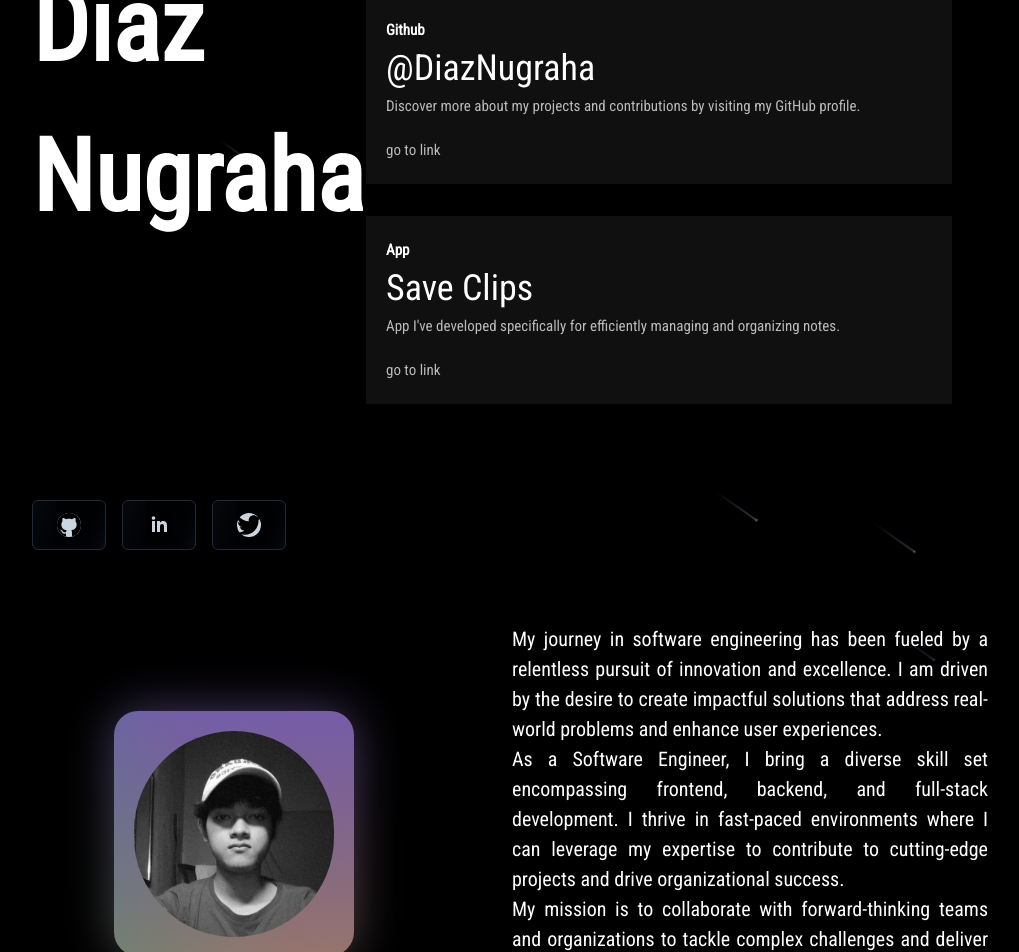
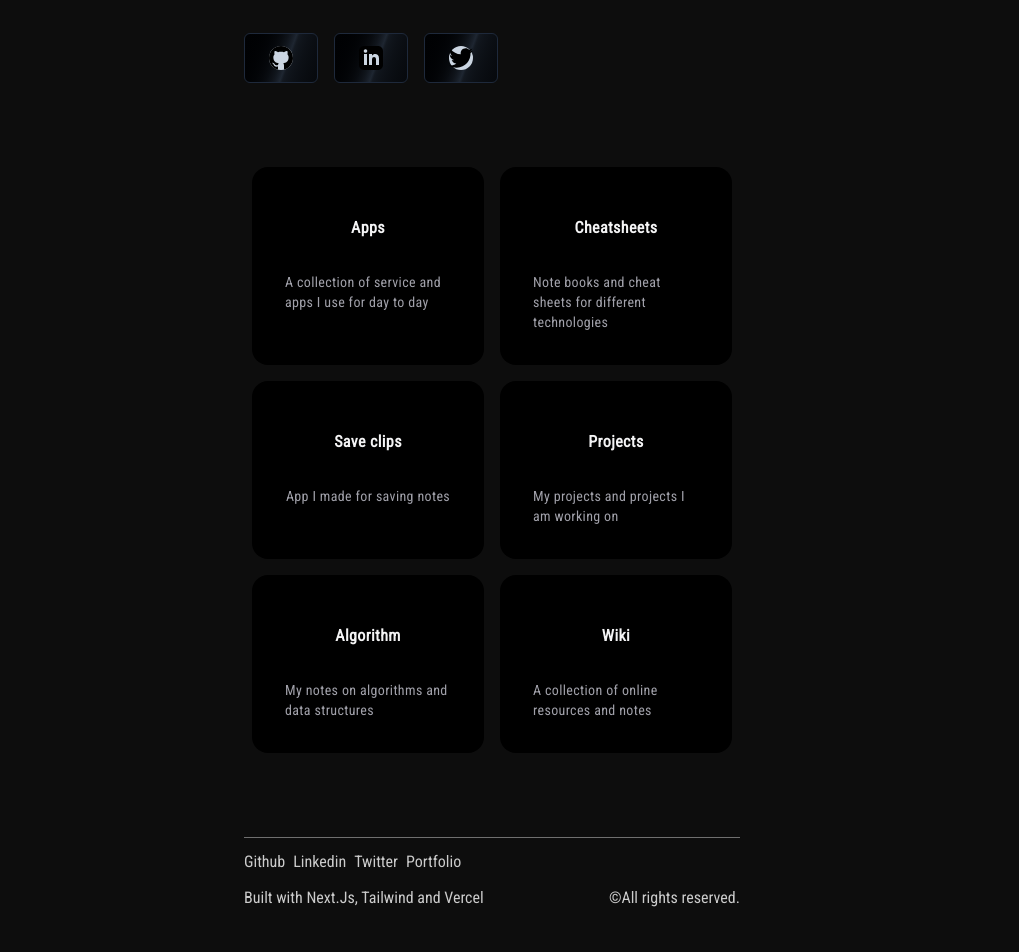
Before and after one commit to DiazNugraha/portofolio, a Next.js app: page / in a window 1280 px wide. Shown: the part 320-1272 px from the top of the page, without its empty margins (148-1167 px from the left). Built offline with nearby package versions, Linux system fonts and the light colour scheme.

Commit message:
restructure

```diff
--- a/src/components/home/index.tsx
+++ b/src/components/home/index.tsx
@@ -1,19 +1,137 @@
-import { Meteors } from "../ui/meteors";
-import Banner from "./banner";
-import Experience from "./experience";
-import Information from "./information";
-import Profile from "./profile";
+import Image from "next/image";
+import { BackgroundGradient } from "../ui/background-gradient";
+import CardShimmer from "../ui/card-shimmer";
+import { HoverEffect } from "../ui/card-hover-effect";
+import GithubIcon from "../ui/icons/github-icon";
+import LinkedinIcon from "../ui/icons/linkedin-icon";
+import TwitterIcon from "../ui/icons/twitter-icon";
 
 export default function HomePage() {
+  const items: {
+    title: string;
+    description: string;
+    link?: string;
+    img?: string;
+  }[] = [
+    {
+      title: "Apps",
+      description: "A collection of service and apps I use for day to day",
+      link: "/apps",
+      img: "",
+    },
+    {
+      title: "Cheatsheets",
+      description: "Note books and cheat sheets for different technologies",
+      link: "/apps",
+      img: "",
+    },
+    {
+      title: "Save clips",
+      description: "App I made for saving notes",
+      link: "/apps",
+      img: "",
+    },
+    {
+      title: "Projects",
+      description: "My projects and projects I am working on",
+      link: "/apps",
+      img: "",
+    },
+    {
+      title: "Algorithm",
+      description: "My notes on algorithms and data structures",
+      link: "/apps",
+      img: "",
+    },
+    {
+      title: "Wiki",
+      description: "A collection of online resources and notes",
+      link: "/apps",
+      img: "",
+    },
+  ];
+
   return (
-    <div className="flex flex-col relative">
-      <div className="absolute w-full h-full overflow-hidden">
-        <Meteors number={11} className="" />
+    <div className="w-full h-full flex justify-center">
+      <div className="w-[45%] h-[100vh]">
+        <div className="flex p-10 text-white flex-col items-center gap-y-9">
+          <div className="flex flex-col gap-6 w-full justify-start">
+            <div className="flex gap-x-3">
+              <BackgroundGradient roundedFull>
+                <Image
+                  src={"/assets/profile.png"}
+                  className="rounded-full"
+                  width={100}
+                  height={200}
+                  alt={"profile"}
+                />
+              </BackgroundGradient>
+              <div className="flex flex-col justify-center">
+                <span className="text-3xl">Diaz Nugraha</span>
+                <span className="text-lg">Software Engineer</span>
+              </div>
+            </div>
+          </div>
+
+          <div className="bg-transparent border-[1px] w-full p-7 rounded-md">
+            Hi there 👋 thanks for coming, I write both short and long tutorials
+            about web development mostly about Laravel, JavaScript, Rust and
+            Golang.
+          </div>
+
+          <div className="flex gap-x-4 justify-start w-full">
+            <CardShimmer className="p-4 md:p-6">
+              <a
+                href="https://github.com/DiazNugraha"
+                className="rounded-full bg-slate-300 p-0"
+              >
+                <GithubIcon className="" />
+              </a>
+            </CardShimmer>
+            <CardShimmer className="p-4 md:p-6">
+              <a
+                href="https://www.linkedin.com/in/diaz-nugraha-820342246/"
+                className="rounded-full bg-slate-300 p-0"
+              >
+                <LinkedinIcon className="" />
+              </a>
+            </CardShimmer>
+            <CardShimmer className="p-4 md:p-6">
+              <a
+                href="https://twitter.com/NugrahaDiaz_"
+                className="rounded-full bg-slate-300 p-0"
+              >
+                <TwitterIcon className="" />
+              </a>
+            </CardShimmer>
+          </div>
+
+          <HoverEffect
+            className="lg:grid-cols-2"
+            items={items}
+            isContentCentered={true}
+          />
+
+          <Footer />
+        </div>
       </div>
-      <Banner />
-      <Profile />
-      <Experience />
-      <Information />
     </div>
   );
 }
+
+function Footer() {
+  return (
+    <div className="w-full border-t-[0.5px] border-t-[#6f6f6f] flex flex-col text-[#CCCCCC] gap-3 pt-3">
+      <div className="flex gap-2">
+        <a href="#">Github</a>
+        <a href="#">Linkedin</a>
+        <a href="#">Twitter</a>
+        <a href="#">Portfolio</a>
+      </div>
+      <div className="w-full flex justify-between">
+        <span>Built with Next.Js, Tailwind and Vercel</span>
+        <span>&copy;All rights reserved.</span>
+      </div>
+    </div>
+  );
+}
--- /dev/null
+++ b/src/components/portfolio/index.tsx
@@ -0,0 +1,19 @@
+import { Meteors } from "../ui/meteors";
+import Banner from "./banner";
+import Experience from "./experience";
+import Information from "./information";
+import Profile from "./profile";
+
+export default function PortfolioPage() {
+  return (
+    <div className="flex flex-col relative">
+      <div className="absolute w-full h-full overflow-hidden">
+        <Meteors number={11} className="" />
+      </div>
+      <Banner />
+      <Profile />
+      <Experience />
+      <Information />
+    </div>
+  );
+}
--- a/src/components/ui/background-gradient.tsx
+++ b/src/components/ui/background-gradient.tsx
@@ -7,11 +7,13 @@ export const BackgroundGradient = ({
   className,
   containerClassName,
   animate = true,
+  roundedFull = false,
 }: {
   children?: React.ReactNode;
   className?: string;
   containerClassName?: string;
   animate?: boolean;
+  roundedFull?: boolean;
 }) => {
   const variants = {
     initial: {
@@ -40,7 +42,8 @@ export const BackgroundGradient = ({
           backgroundSize: animate ? "400% 400%" : undefined,
         }}
         className={cn(
-          "absolute inset-0 rounded-3xl z-[1] opacity-60 group-hover:opacity-100 blur-xl  transition duration-500 will-change-transform",
+          "absolute inset-0 z-[1] opacity-60 group-hover:opacity-100 blur-xl  transition duration-500 will-change-transform",
+          roundedFull ? "rounded-full" : "rounded-3xl",
           " bg-[radial-gradient(circle_farthest-side_at_0_100%,#00ccb1,transparent),radial-gradient(circle_farthest-side_at_100%_0,#7b61ff,transparent),radial-gradient(circle_farthest-side_at_100%_100%,#ffc414,transparent),radial-gradient(circle_farthest-side_at_0_0,#1ca0fb,#141316)]"
         )}
       />
@@ -61,7 +64,8 @@ export const BackgroundGradient = ({
           backgroundSize: animate ? "400% 400%" : undefined,
         }}
         className={cn(
-          "absolute inset-0 rounded-3xl z-[1] will-change-transform",
+          "absolute inset-0 z-[1] will-change-transform",
+          roundedFull ? "rounded-full" : "rounded-3xl",
           "bg-[radial-gradient(circle_farthest-side_at_0_100%,#00ccb1,transparent),radial-gradient(circle_farthest-side_at_100%_0,#7b61ff,transparent),radial-gradient(circle_farthest-side_at_100%_100%,#ffc414,transparent),radial-gradient(circle_farthest-side_at_0_0,#1ca0fb,#141316)]"
         )}
       />
--- a/src/pages/index.tsx
+++ b/src/pages/index.tsx
@@ -1,5 +1,6 @@
+import HomePage from "@/components/home";
 import { Inter } from "next/font/google";
-import HomePage from "../components/home";
+
 
 const inter = Inter({ subsets: ["latin"] });
 
--- /dev/null
+++ b/src/pages/portfolio/index.tsx
@@ -0,0 +1,9 @@
+import PortfolioPage from "@/components/portfolio";
+
+export default function Portfolio() {
+  return (
+    <div className="">
+      <PortfolioPage />
+    </div>
+  );
+}
--- a/src/styles/globals.css
+++ b/src/styles/globals.css
@@ -2,7 +2,7 @@
 @tailwind components;
 @tailwind utilities;
 
-:root {
+/* :root {
   --foreground-rgb: 0, 0, 0;
   --background-start-rgb: 214, 219, 220;
   --background-end-rgb: 255, 255, 255;
@@ -14,6 +14,9 @@
     --background-start-rgb: 0, 0, 0;
     --background-end-rgb: 0, 0, 0;
   }
+} */
+body {
+  background-color: #0d0d0d;
 }
 
 @layer base {
@@ -21,8 +24,3 @@
     list-style: revert;
   }
 }
-
-
-body {
-  background-color: black;
-}
```
Also changed, not shown: src/components/portfolio/banner.tsx (renamed from src/components/home/banner.tsx), src/components/portfolio/experience.tsx (renamed from src/components/home/experience.tsx), src/components/portfolio/information.tsx (renamed from src/components/home/information.tsx), src/components/portfolio/profile.tsx (renamed from src/components/home/profile.tsx).
